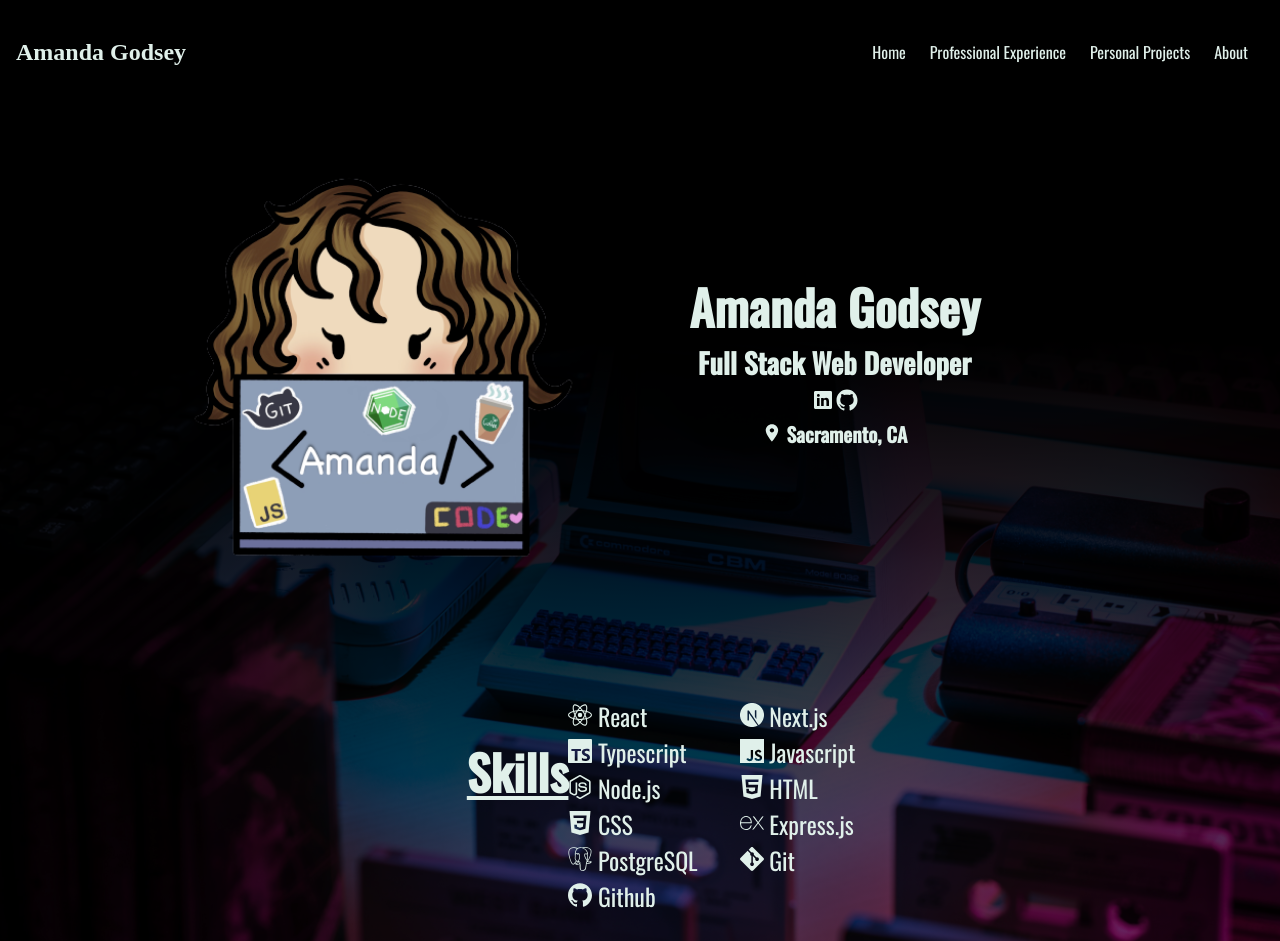
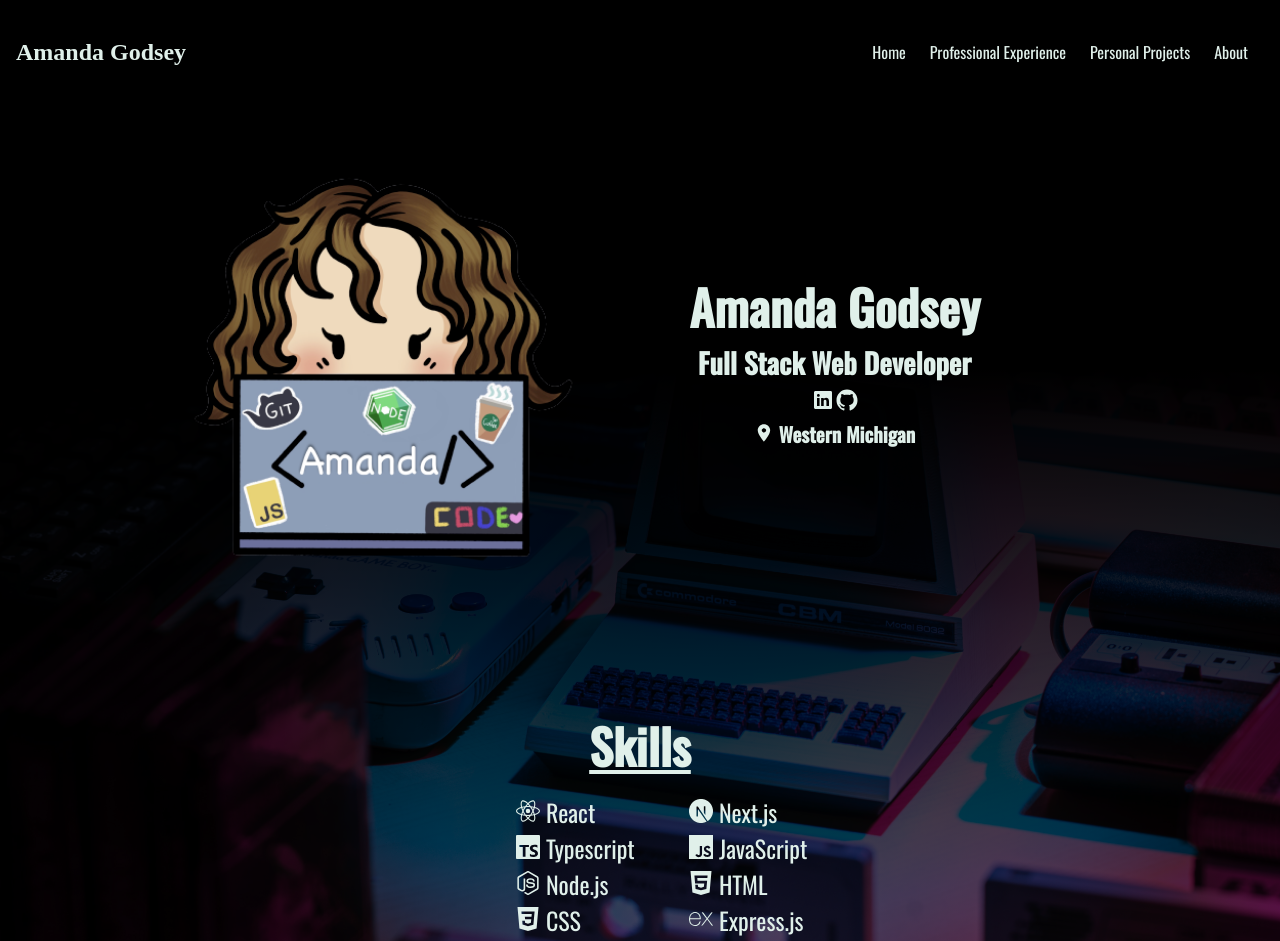
Before and after one commit to mander-pander/newPortfolio, a Next.js app: page / in a window 1280 px wide. Shown: the top 941 px of the page. Built offline with nearby package versions, Linux system fonts and the light colour scheme; a web font is replaced by a local one.

Commit message:
changed location, cleaned up code

```diff
--- a/pages/index.tsx
+++ b/pages/index.tsx
@@ -28,24 +28,26 @@
             </Link>
           </div>
 
-          <h5 className={styles.location}><IoMdPin /> Sacramento, CA</h5>
+          <h5 className={styles.location}><IoMdPin /> Western Michigan</h5>
         </div>
 
       </div>
       <div className={styles.skillContainer}>
+        <div className={styles.container}>
           <h3 className={styles.title}>Skills</h3>
           <div className={styles.skills}>
             <p><SiReact /> React</p>
             <p><SiNextdotjs /> Next.js</p>
             <p><SiTypescript /> Typescript</p>
-          <p><SiJavascript /> Javascript</p>
+            <p><SiJavascript /> JavaScript</p>
             <p><SiNodedotjs /> Node.js</p>
             <p><SiHtml5 /> HTML</p>
             <p><SiCss3 /> CSS</p>
             <p><SiExpress /> Express.js</p>
             <p><SiPostgresql /> PostgreSQL</p>
             <p><SiGit /> Git</p>
-          <p><SiGithub /> Github</p>
+            <p><SiGithub /> GitHub</p>
+          </div>
         </div>
       </div>
 
```
Lines whose indentation alone changed are shown as unchanged.
